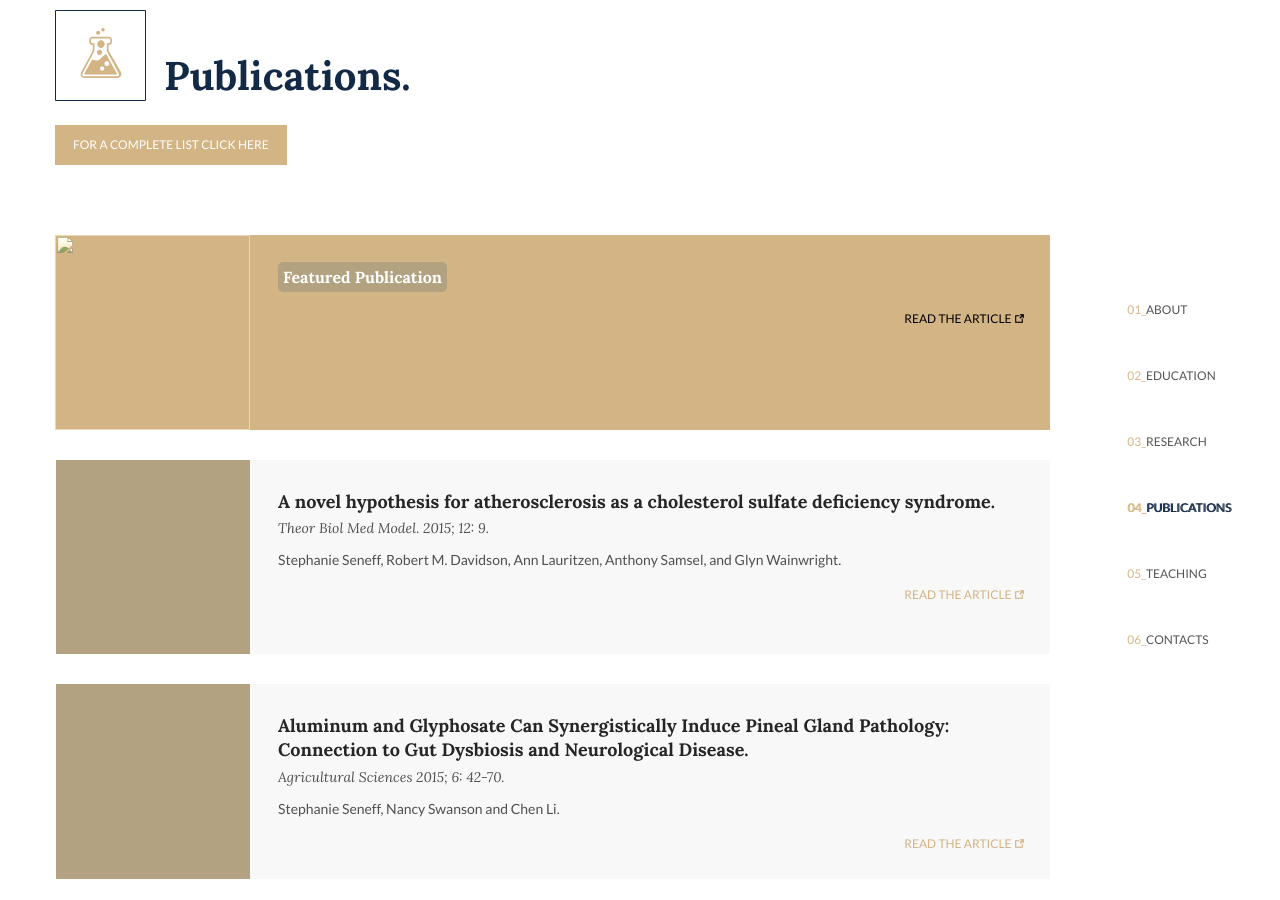
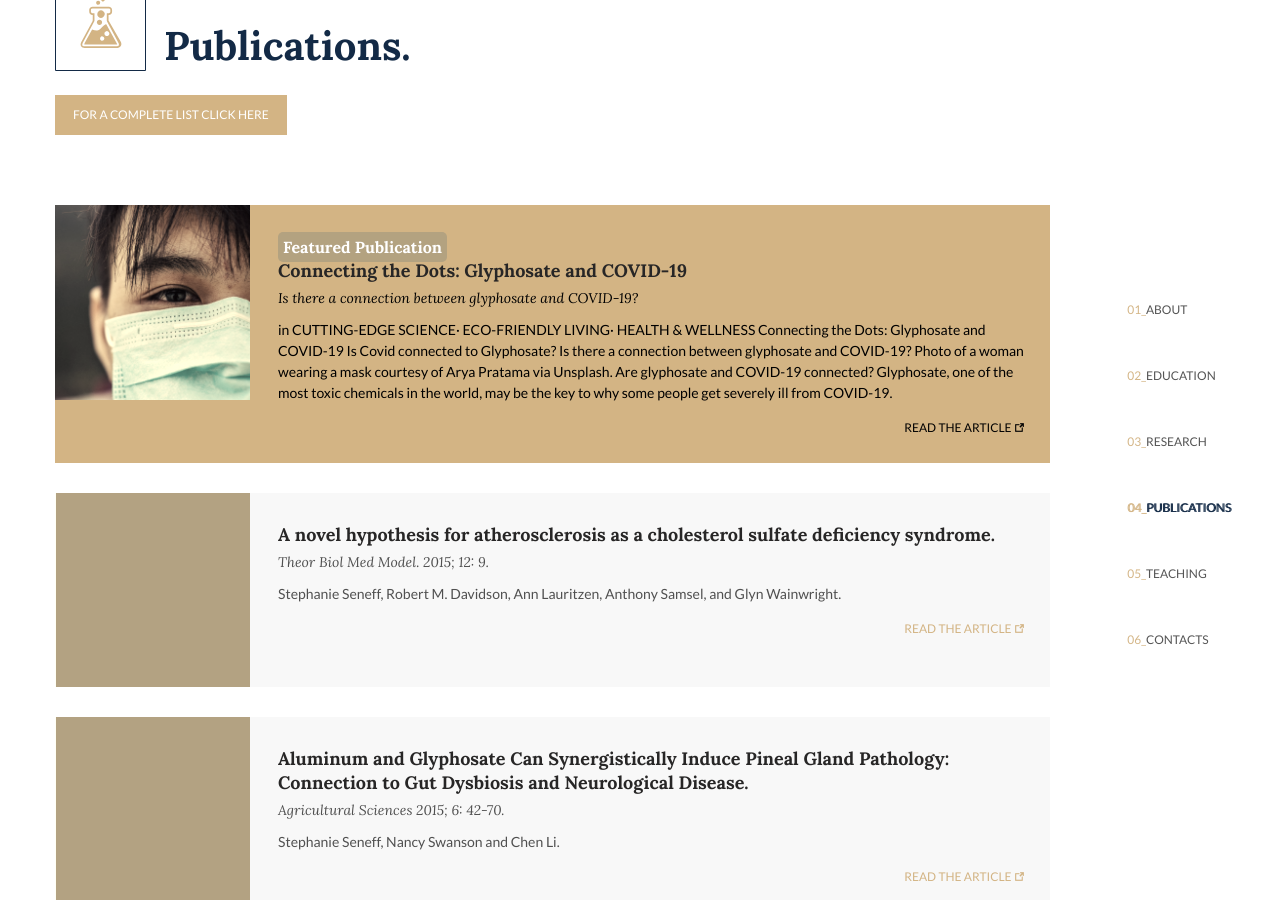
Before and after one commit to seneffwebdev/seneff, a Jekyll site: the page built from index.markdown, in a window 1280 px wide and 900 px high, scrolled down 3062 px. Built offline with Jekyll 4.4.1, drawn with Linux system fonts in a browser that asks for light colours; some web fonts are replaced; some of the changed text lies outside the part shown.

Commit message:
Update Pages “home”

```diff
--- a/_data/home.yml
+++ b/_data/home.yml
@@ -1,9 +1,9 @@
 name: Stephanie Seneff
 title: Senior Research Scientist at the MIT Computer Science and Artificial
   Intelligence Laboratory
-linkedin: ""
-facebook: ""
-twitter: ""
+linkedin: "-"
+facebook: "-"
+twitter: "-"
 description: "Stephanie Seneff received the B.S. degree in Biophysics in 1968,
   the M.S. and E.E. degrees in Electrical Engineering in 1980, and the Ph.D
   degree in Electrical Engineering and Computer Science in 1985, all from MIT.
@@ -19,9 +19,21 @@
   (ISCA)."
 cvdownload: "-"
 email: seneff@csail.mit.edu
-skype: ""
+skype: "-"
+phone: "-"
 address: |-
   Rm G-438 MIT Stata Center\
   32 Vassar Street\
   Cambridge, MA 02139 USA
 educationPicture: /img/uploads/default.png
+featuredArticle: "Connecting the Dots: Glyphosate and COVID-19"
+featuredArticleSubtitle: Is there a connection between glyphosate and COVID-19?
+featuredArticleDescription: "in CUTTING-EDGE SCIENCE· ECO-FRIENDLY LIVING·
+  HEALTH & WELLNESS  Connecting the Dots: Glyphosate and COVID-19 Is Covid
+  connected to Glyphosate? Is there a connection between glyphosate and
+  COVID-19? Photo of a woman wearing a mask courtesy of Arya Pratama via
+  Unsplash.  Are glyphosate and COVID-19 connected? Glyphosate, one of the most
+  toxic chemicals in the world, may be the key to why some people get severely
+  ill from COVID-19."
+featuredArticleLink: https://jennifermargulis.net/glyphosate-and-covid-19-connection/
+featuredArticleImage: /img/uploads/arya-pratama-hqikgrlnv2k-unsplash.jpg
```
Also changed, not shown: img/uploads/arya-pratama-hqikgrlnv2k-unsplash.jpg (added).
